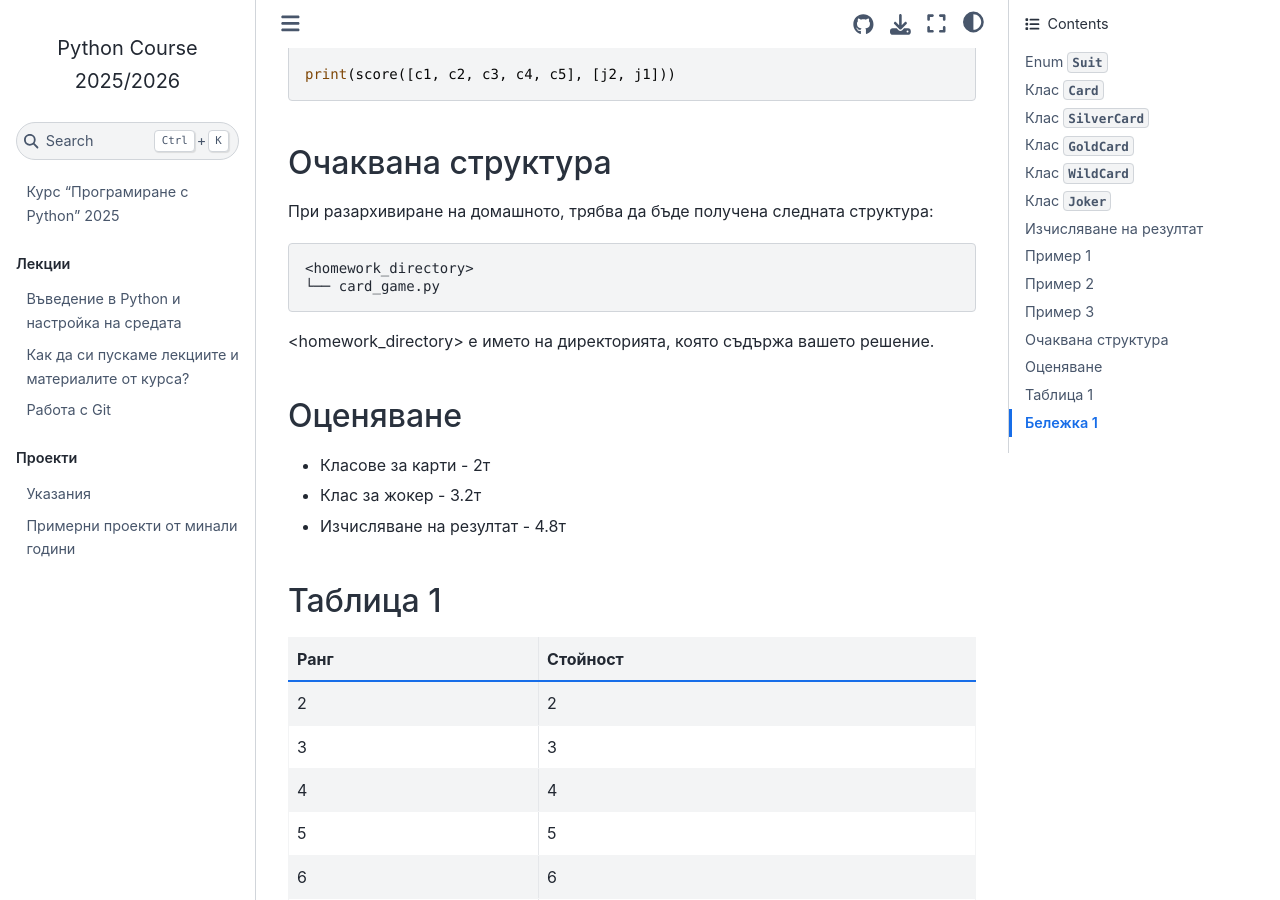
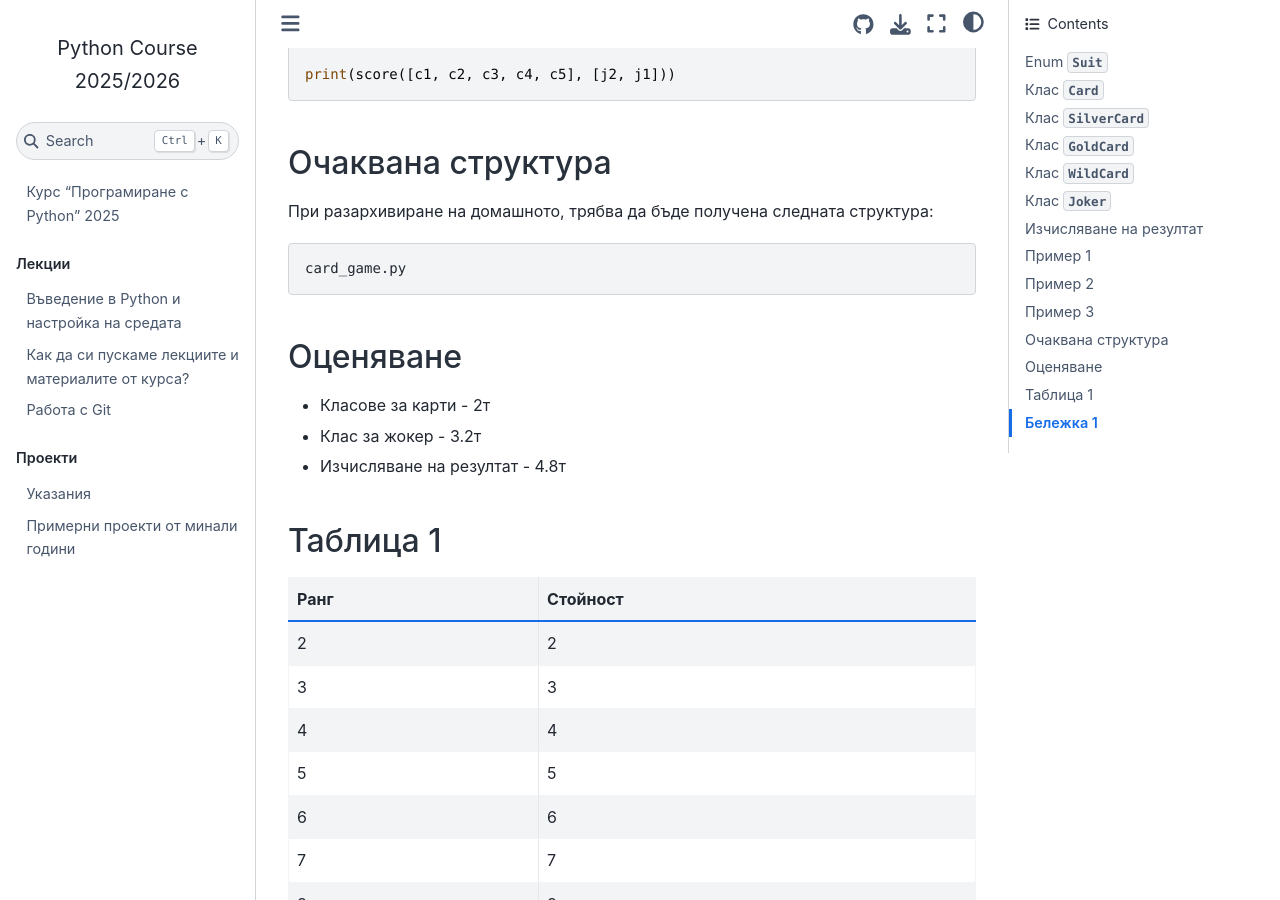
Before and after one commit to fmipython/PythonCourse2025, a Jupyter Book: the page built from homeworks/homework1/README.md, in a window 1280 px wide and 900 px high, scrolled down 4104 px. Built offline with Jupyter Book 1.0.4 settings and Sphinx 7.4.7 and the Sphinx Book theme 1.1.4, drawn with Linux system fonts in a browser that asks for light colours; pages that are not in the unit, such as notebooks, are missing from menus.

Commit message:
Update structure

````diff
--- a/homeworks/homework1/README.md
+++ b/homeworks/homework1/README.md
@@ -145,11 +145,9 @@ print(score([c1, c2, c3, c4, c5], [j2, j1]))
 При разархивиране на домашното, трябва да бъде получена следната структура:
 
 ```bash
-<homework_directory>
-└── card_game.py
+card_game.py
 ```
 
-<homework_directory> е името на директорията, която съдържа вашето решение.
 ## Оценяване
 
 - Класове за карти - 2т
````
